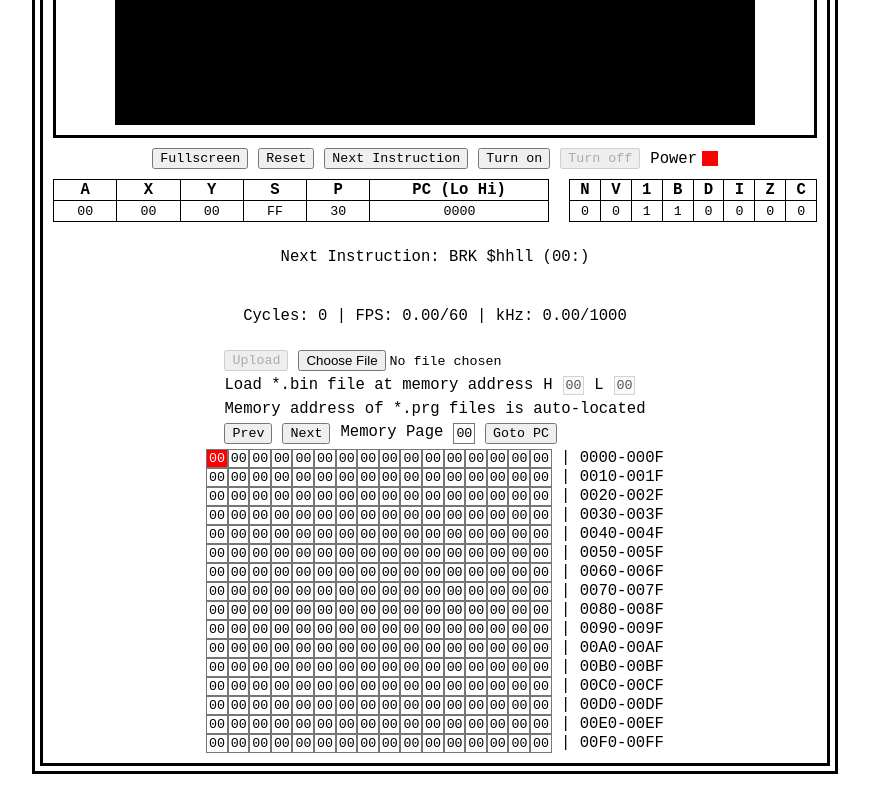
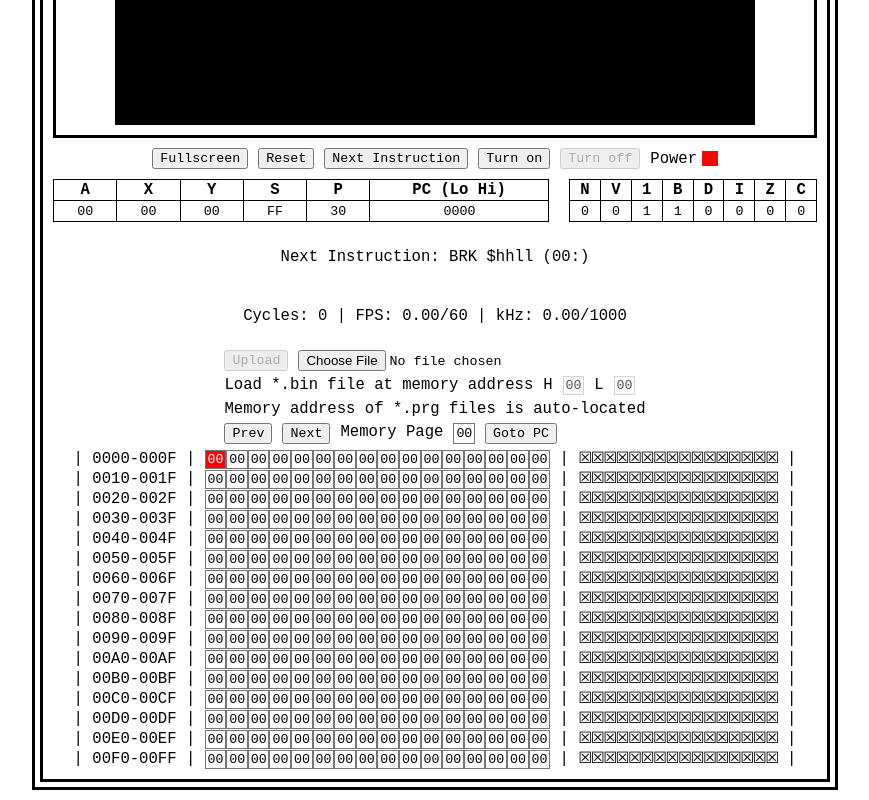
Before and after one commit to y0014984/65-o-fun, a Vue app: page /65-o-fun/debug in a window 1280 px wide. Shown: the part 453-1253 px from the top of the page, without its empty margins (205-1074 px from the left). Built offline with nearby package versions, Linux system fonts and the light colour scheme.

Commit message:
added memory ASCII string view

```diff
--- a/src/components/Memory.vue
+++ b/src/components/Memory.vue
@@ -146,6 +146,21 @@ function memCellTextColor(index: number) {
     }
     return 'black';
 }
+
+function getMemRowAsString(memPage: string[], index: number) {
+    let row: string = '';
+
+    for (let i = 15; i >= 0; i--) {
+        const charCode = parseInt(memPage[index - i], 16);
+        if (charCode >= 0x20 && charCode <= 0x7e) {
+            row = row.concat(String.fromCharCode(charCode));
+        } else {
+            row = row.concat('☒');
+        }
+    }
+
+    return row.split('');
+}
 </script>
 
 <template>
@@ -187,6 +202,9 @@ function memCellTextColor(index: number) {
         </div>
         <div class="memView">
             <div class="memViewItem" v-for="(value, index) in memPage">
+                <span v-if="index % 16 === 0">
+                    | {{ addressToHex(index + memPageIndex * 256) }}-{{ addressToHex(index + 15 + memPageIndex * 256) }} |
+                </span>
                 <input
                     :style="{
                         backgroundColor: memCellBackgroundColor(index),
@@ -202,9 +220,10 @@ function memCellTextColor(index: number) {
                     :value="value"
                 />
                 <span v-if="(index + 1) % 16 === 0">
-                    <span> | {{ addressToHex(index - 15 + memPageIndex * 256) }}-{{ addressToHex(index + memPageIndex * 256) }} </span>
-                    <br />
+                    |
+                    <span class="memString" v-for="(value2, index2) in getMemRowAsString(memPage, index)"> {{ value2 }}</span> |
                 </span>
+                <br v-if="(index + 1) % 16 === 0" />
             </div>
         </div>
     </div>
@@ -237,4 +256,10 @@ function memCellTextColor(index: number) {
     border-style: solid;
     width: 1rem;
 }
+
+.memString {
+    display: inline-block;
+    width: 0.8rem;
+    text-align: center;
+}
 </style>
--- a/src/logic/Computer.ts
+++ b/src/logic/Computer.ts
@@ -54,8 +54,8 @@ export class Computer {
 
         this.stor = new Storage(this.mem);
 
-        this.stor.fsObjects.push(new File(null, 'lala', this.stringToByteArray('lala - This is the way of the water')));
-        this.stor.fsObjects.push(new File(null, 'lulu and the lootersXXXX'));
+        this.stor.fsObjects.push(new File(null, 'lala', this.stringToByteArray('lala\nlulu\nding dong')));
+        this.stor.fsObjects.push(new File(null, 'lulu and the lootersXXXX', this.stringToByteArray('ding dong')));
 
         const tmpDir = new Directory(null, 'tmp');
         this.stor.fsObjects.push(tmpDir);
--- a/src/logic/Storage.ts
+++ b/src/logic/Storage.ts
@@ -247,8 +247,6 @@ export class Storage {
         let bytesWritten = 0;
 
         let debug = '';
-
-        console.log(readableLength, readWriteBufferLength, Math.min(readableLength, readWriteBufferLength));
 
         for (let i = 2; i < Math.min(readableLength + 2, readWriteBufferLength); i++) {
             this.mem.int[readWriteBufferAddress + i] = file.content[file.readFilePointer];
@@ -789,8 +787,6 @@ export class Storage {
         } else {
             const index = parentDir.fsObjects.indexOf(subFile as FilesystemObject);
             parentDir.fsObjects.splice(index, 1);
-
-            console.log(index);
         }
 
         this.mem.setInt(commandReturnValue, returnValSuccess);
```
